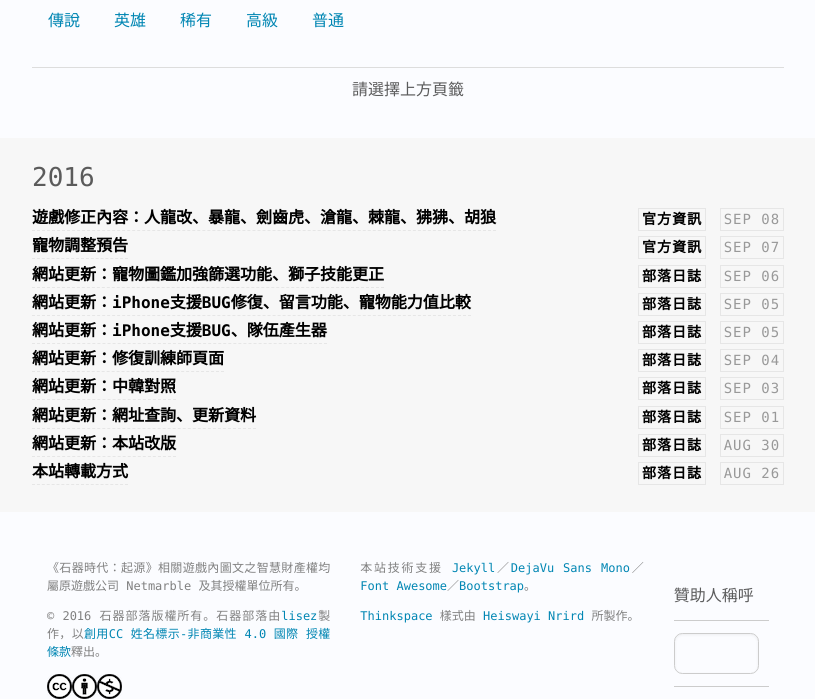
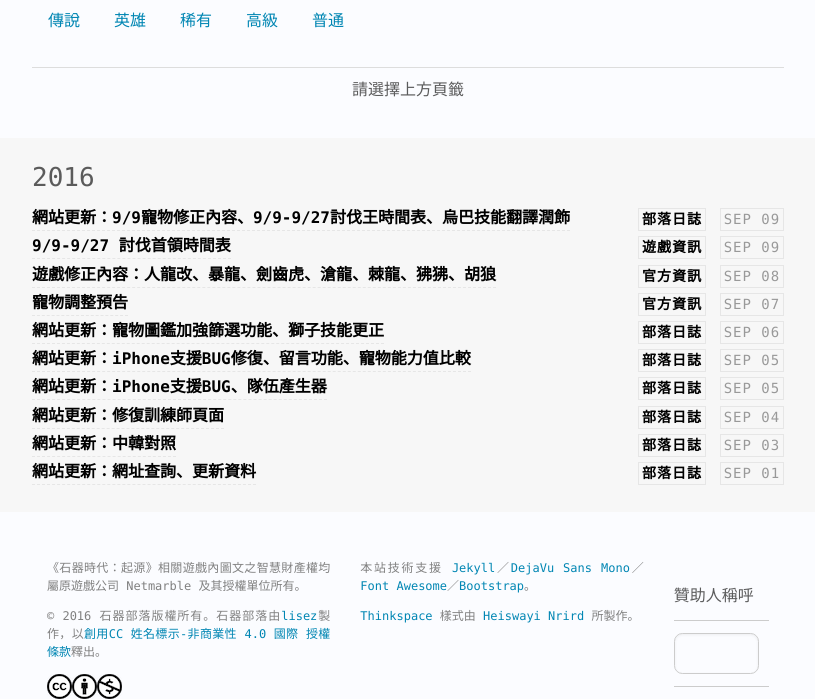
Before and after one commit to lisez/sadb-site, a Jekyll site: the page built from index.html, in a window 1280 px wide. Shown: the part 509-1208 px from the top of the page, without its empty margins (232-1047 px from the left). Built offline with Jekyll 4.4.1, drawn with Linux system fonts in a browser that asks for light colours; nearby versions of some CDN libraries; the list of posts is cut into pages by our own code; grey boxes are pictures that could not be loaded.

Commit message:
add log and edit translate

````diff
--- /dev/null
+++ b/_posts/gameinfo/2016-09-09-20160909-0927-raid-boss-time-table.md
@@ -0,0 +1,11 @@
+---
+layout: post
+title: "9/9-9/27 討伐首領時間表"
+description: ""
+keywords: ""
+category: gameinfo
+---
+
+千呼萬喚始出來...
+
+!(http://i.imgur.com/nOrlUXD.png)
--- /dev/null
+++ b/_posts/news/2016-09-09-sep-9-log.md
@@ -0,0 +1,34 @@
+---
+layout: post
+title: "網站更新：9/9寵物修正內容、9/9-9/27討伐王時間表、烏巴技能翻譯潤飾"
+category: news
+---
+
+## 9/9寵物修正內容
+
+目前對照遊戲實際更正內容後，已經更新資料庫了～
+並且原本圖片內狒狒四技的增加暴擊率量，應該修正為 30.4%。
+
+## 9/9-9/27討伐王時間表
+
+不多說，今天官方終於千呼萬萬始出來了⋯⋯
+
+## 烏巴技能翻譯潤飾
+
+因有朋友反應譯文可能會造成誤解，所以將原本譯文
+
+```
+1隻我方寵物所受傷害之 49.5% 在 3回合內分散承受
+```
+
+潤飾成
+
+```
+在 3回合內為 1隻我方寵物分散承受其所受 49.5%傷害
+```
+
+原文參考
+
+```
+아군 펫 1마리가 받는 피해량의 49.5% 를 3턴간 나눠 받음
+```
````
Also changed, not shown: _posts/offical/2016-09-08-20160908-hotfix.md (+1 -0 lines), gameinfo/trainers.md (+1 -1 lines).
